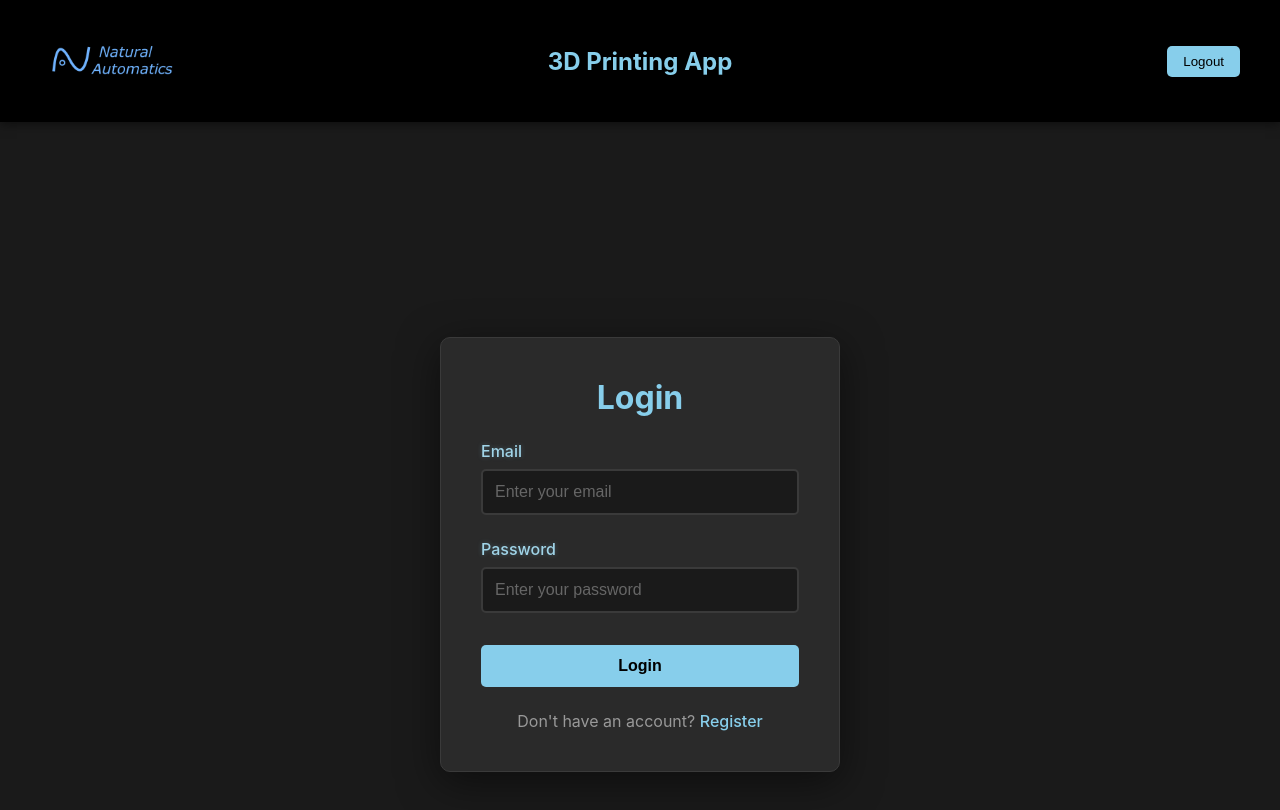
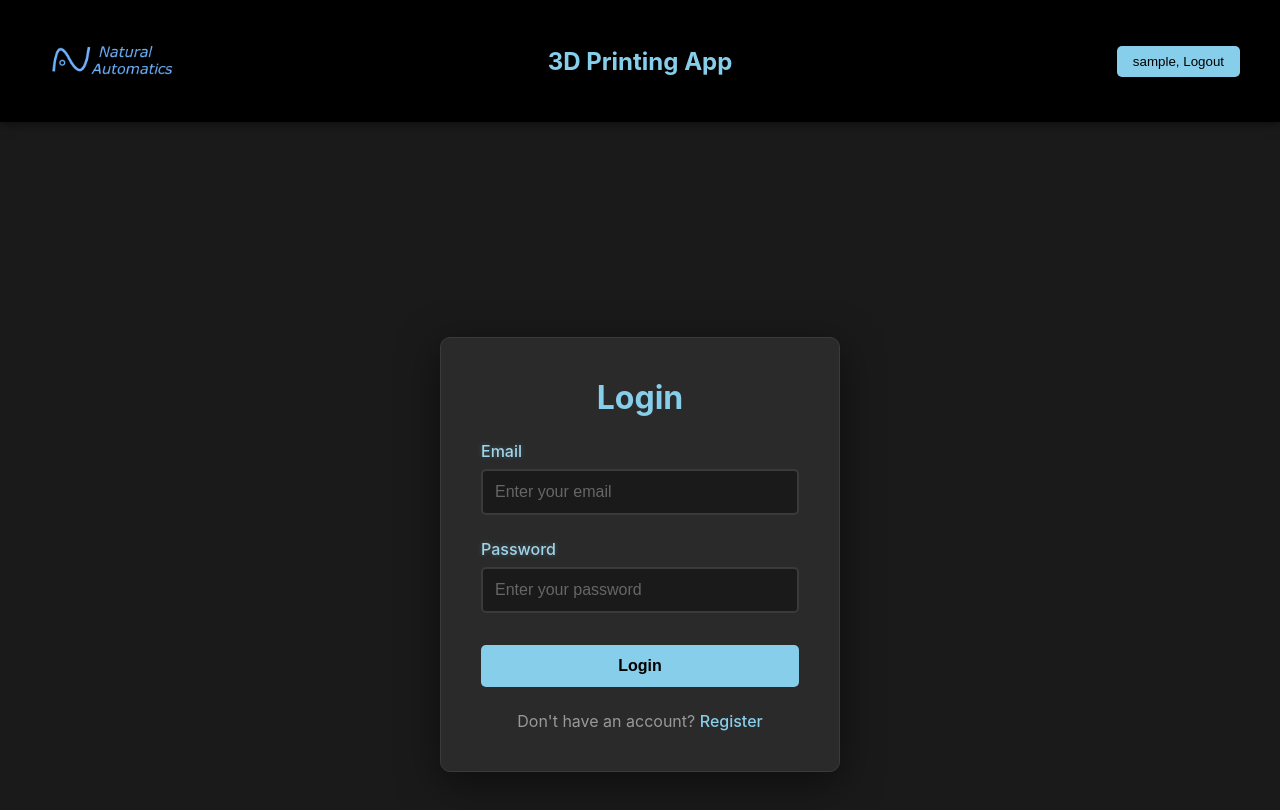
Before and after one commit to AlexNoyanov/Printing-Studio-App, a Vue app: page /login in a window 1280 px wide. Shown: the top 810 px of the page. Built offline with nearby package versions, Linux system fonts and the light colour scheme; no server answers; sample sign-in values are in the browser's storage.

Commit message:
Show username in logout button
- Display username before 'Logout' text
- Format: '<Username>, Logout'
- Fallback to 'Logout' if username not available

```diff
--- a/src/App.vue
+++ b/src/App.vue
@@ -11,7 +11,7 @@
           <router-link to="/create-order" v-if="userRole === 'user'">Create Order</router-link>
           <router-link to="/dashboard" v-if="userRole === 'printer'">Dashboard</router-link>
           <router-link to="/filaments" v-if="userRole === 'printer'">Filaments</router-link>
-          <button @click="logout" class="logout-btn">Logout</button>
+          <button @click="logout" class="logout-btn">{{ currentUsername ? `${currentUsername}, Logout` : 'Logout' }}</button>
         </div>
       </div>
     </nav>
@@ -38,6 +38,17 @@ const userRole = computed(() => {
     return userData.role || 'user'
   } catch {
     return 'user'
+  }
+})
+
+const currentUsername = computed(() => {
+  const user = localStorage.getItem('currentUser')
+  if (!user) return null
+  try {
+    const userData = JSON.parse(user)
+    return userData.username || null
+  } catch {
+    return null
   }
 })
 
```
